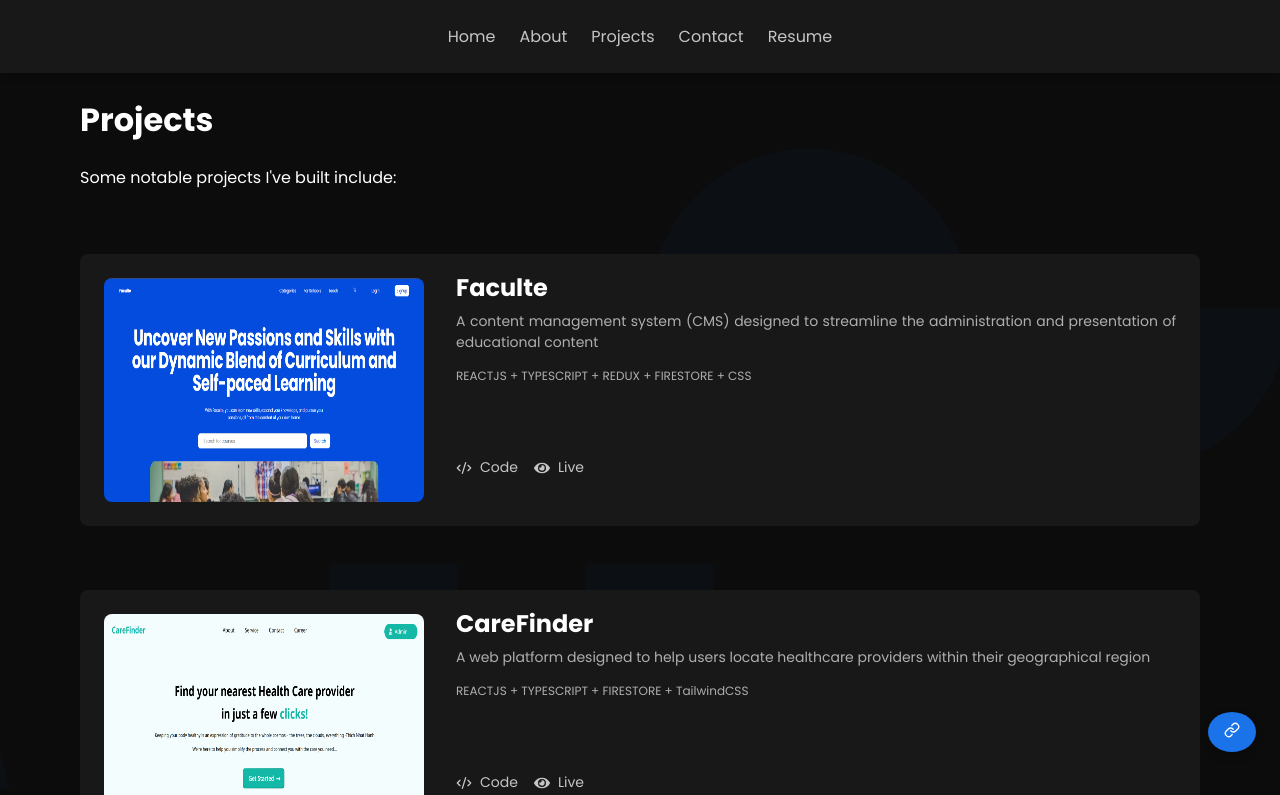
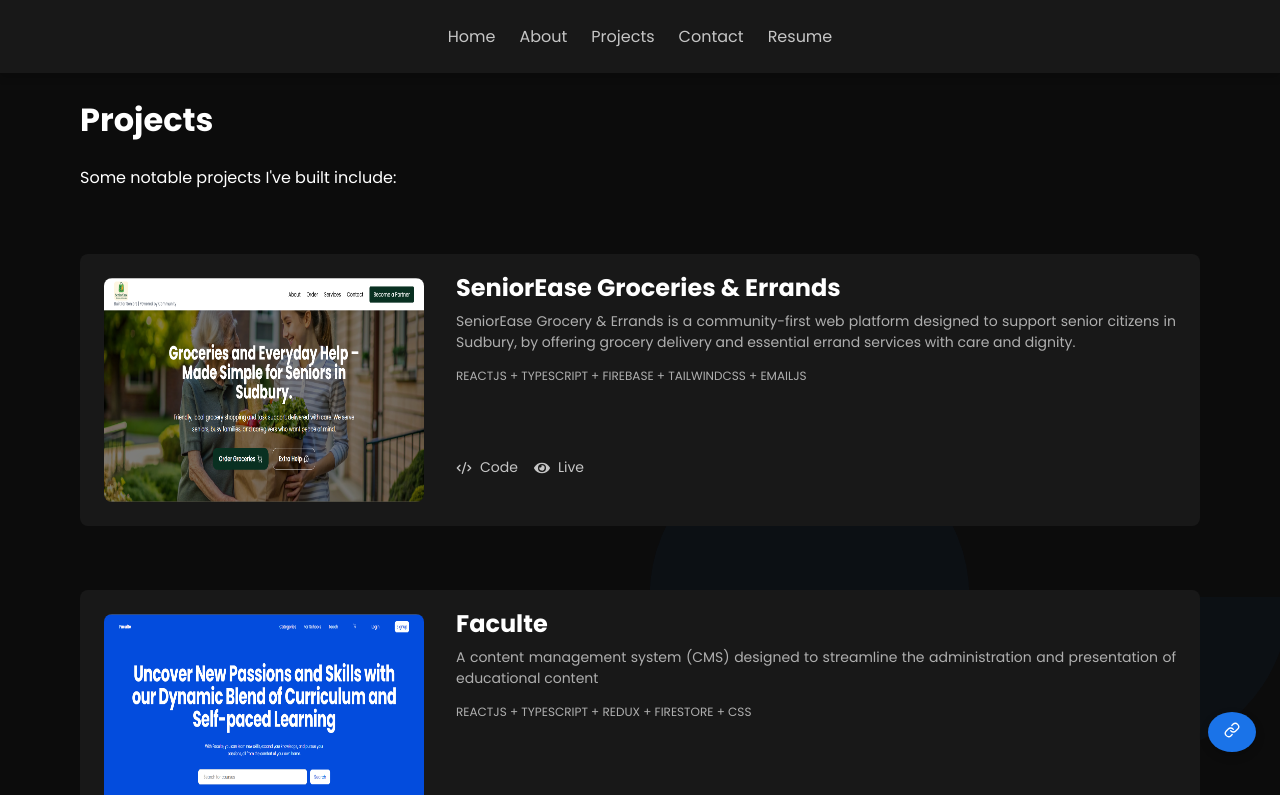
Before and after one commit to Diptech-hub/portfolio, a React (Vite) app: page /project in a window 1280 px wide. Shown: the top 795 px of the page. Built offline with nearby package versions, Linux system fonts and the light colour scheme.

Commit message:
projects and resume update

```diff
--- a/src/components/Projects.tsx
+++ b/src/components/Projects.tsx
@@ -1,5 +1,5 @@
+import { useEffect, useRef, useState } from "react";
 import { motion } from "framer-motion";
-import { Key } from "react";
 import "../style/project.css";
 import Header from "./header";
 import { FaEye } from "react-icons/fa";
@@ -10,9 +10,9 @@ import Faculte from "../assets/Faculte.png";
 import CareFinder from "../assets/CareFinder.png";
 import Socials from "../assets/Socials.png";
 import AyoWeb from "../assets/AyoWeb.png";
+import SeniorEase from "../assets/SeniorEase.png";
 
 interface ProjectList {
-  id: Key | null | undefined;
   name: string;
   str1: string;
   str2: string;
@@ -24,7 +24,15 @@ interface ProjectList {
 
 const projects: ProjectList[] = [
   {
-    id: 1,
+    name: "SeniorEase Groceries & Errands",
+    str1: "SeniorEase Grocery & Errands is a community-first web platform designed to support senior citizens in Sudbury, by offering grocery delivery and essential errand services with care and dignity. ",
+    str2: "REACTJS + TYPESCRIPT + FIREBASE + TAILWINDCSS + EMAILJS",
+    link1: "https://github.com/Diptech-hub/",
+    link2: "https://senioreasegrocery.ca/",
+    image: SeniorEase,
+    alt: "SeniorEase image",
+  },
+  {
     name: "Faculte",
     str1: "A content management system (CMS) designed to streamline the administration and presentation of educational content",
     str2: "REACTJS + TYPESCRIPT + REDUX + FIRESTORE + CSS",
@@ -34,7 +42,6 @@ const projects: ProjectList[] = [
     alt: "Faculte image",
   },
   {
-    id: 2,
     name: "CareFinder",
     str1: "A web platform designed to help users locate healthcare providers within their geographical region",
     str2: "REACTJS + TYPESCRIPT + FIRESTORE + TailwindCSS",
@@ -44,7 +51,6 @@ const projects: ProjectList[] = [
     alt: "CareFinder image",
   },
   {
-    id: 3,
     name: "Socials",
     str1: "A web platform designed to fetch X public metrics and display it in a graphical way",
     str2: "NEXTJS + TYPESCRIPT + TailwindCSS + ChartJS",
@@ -54,7 +60,6 @@ const projects: ProjectList[] = [
     alt: "Socials image",
   },
   {
-    id: 4,
     name: "AyoWeb",
     str1: "A UI/UX Designers portfolio",
     str2: "REACTJS + CSS + FRAMER-MOTION",
@@ -66,6 +71,36 @@ const projects: ProjectList[] = [
 ];
 
 const Project: React.FC = () => {
+  const [visibleCount, setVisibleCount] = useState(4);
+  const [loading, setLoading] = useState(false);
+  const observerRef = useRef<HTMLDivElement | null>(null);
+
+  useEffect(() => {
+    const observer = new IntersectionObserver(
+      (entries) => {
+        const target = entries[0];
+        if (target.isIntersecting && visibleCount < projects.length) {
+          setLoading(true);
+          setTimeout(() => {
+            setVisibleCount((prev) => prev + 4);
+            setLoading(false);
+          }, 1000);
+        }
+      },
+      { threshold: 1 }
+    );
+
+    const currentTarget = observerRef.current; // ✅ capture once
+
+    if (currentTarget) {
+      observer.observe(currentTarget);
+    }
+
+    return () => {
+      if (currentTarget) observer.unobserve(currentTarget);
+    };
+  }, [visibleCount]);
+
   return (
     <div>
       <Header />
@@ -89,50 +124,15 @@ const Project: React.FC = () => {
         >
           Some notable projects I've built include:
         </motion.p>
-        <motion.div
-          className="projectList"
-          initial="hidden"
-          animate="visible"
-          variants={{
-            hidden: { opacity: 0, y: 20 },
-            visible: {
-              opacity: 1,
-              y: 0,
-              transition: {
-                delayChildren: 0.6,
-                staggerChildren: 0.3,
-              },
-            },
-          }}
-        >
+        <motion.div className="projectList">
           <ul>
-            {projects.map((project) => (
-              <motion.li
-                key={project.id}
-                whileHover={{
-                  translateY: -10,
-                  boxShadow: "0px 10px 20px rgba(0, 0, 0, 0.1)",
-                }}
-                whileTap={{ scale: 0.98 }}
-                variants={{
-                  hidden: { opacity: 0, y: 20 },
-                  visible: { opacity: 1, y: 0 },
-                }}
-              >
+            {projects.slice(0, visibleCount).map((project) => (
+              <motion.li key={project.name}>
                 <motion.img
                   src={project.image}
                   alt={project.alt}
                   loading="lazy"
-                  initial={{ opacity: 0, scale: 0.9 }}
-                  animate={{ opacity: 1, scale: 1 }}
-                  transition={{ duration: 0.5, ease: "easeOut" }}
-                  whileHover={{
-                    scale: 1.1,
-                    boxShadow: "0px 10px 20px rgba(0, 0, 0, 0.2)",
-                  }}
-                  whileTap={{ scale: 0.95 }}
                 />
-
                 <div className="projectDetails">
                   <p>{project.name}</p>
                   <p>{project.str1}</p>
@@ -142,20 +142,16 @@ const Project: React.FC = () => {
                       href={project.link1}
                       target="_blank"
                       rel="noopener noreferrer"
-                      whileHover={{ scale: 1.1, color: "#5D8AA8" }}
                     >
-                      <LuCode2 />
-                      Code
+                      <LuCode2 /> Code
                     </motion.a>
                     {project.link2 && (
                       <motion.a
                         href={project.link2}
                         target="_blank"
                         rel="noopener noreferrer"
-                        whileHover={{ scale: 1.1, color: "#5D8AA8" }}
                       >
-                        <FaEye />
-                        Live
+                        <FaEye /> Live
                       </motion.a>
                     )}
                   </div>
@@ -163,15 +159,18 @@ const Project: React.FC = () => {
               </motion.li>
             ))}
           </ul>
+          {loading && (
+            <div className="spinnerContainer">
+              <div className="spinner" />
+            </div>
+          )}
+          <div ref={observerRef} />
         </motion.div>
         <motion.a
           href="https://github.com/Diptech-hub?tab=repositories"
           target="_blank"
           rel="noopener noreferrer"
           className="others"
-          initial={{ scale: 0.8, opacity: 0 }}
-          animate={{ scale: 1, opacity: 1 }}
-          transition={{ duration: 0.6, delay: 1 }}
           whileHover={{ scale: 1.1, color: "#5D8AA8" }}
         >
           Others <MdOutlineArrowOutward />
--- a/src/components/header.tsx
+++ b/src/components/header.tsx
@@ -52,7 +52,7 @@ const Header: React.FC = () => {
           Contact
         </Link>
         <a
-          href="https://drive.google.com/file/d/1duimmwApMCRvhTTWabZlfGunBcjYIYju/view?usp=drive_link"
+          href="https://drive.google.com/file/d/1eyubwlLySyoiF0t9TDIzGyPiWVWPAdHw/view?usp=drive_link"
           target="_blank"
           rel="noopener noreferrer"
         >
@@ -84,7 +84,7 @@ const Header: React.FC = () => {
               Contact
             </Link>
             <a
-              href="https://drive.google.com/file/d/1duimmwApMCRvhTTWabZlfGunBcjYIYju/view?usp=drive_link"
+              href="https://drive.google.com/file/d/1eyubwlLySyoiF0t9TDIzGyPiWVWPAdHw/view?usp=drive_link"
               target="_blank"
               rel="noopener noreferrer"
             >
--- a/src/style/project.css
+++ b/src/style/project.css
@@ -103,6 +103,26 @@
   color: #1a73e8;
 }
 
+.spinnerContainer {
+  display: flex;
+  justify-content: center;
+  margin: 20px 0;
+}
+
+.spinner {
+  width: 32px;
+  height: 32px;
+  border: 4px solid rgba(93, 138, 168, 0.2);
+  border-top: 4px solid #5d8aa8;
+  border-radius: 50%;
+  animation: spin 0.8s linear infinite;
+}
+
+@keyframes spin {
+  0% { transform: rotate(0deg); }
+  100% { transform: rotate(360deg); }
+}
+
 
 @media (max-width: 1024px) {
   .project h1 {
```
Also changed, not shown: src/assets/SeniorEase.png (added).
